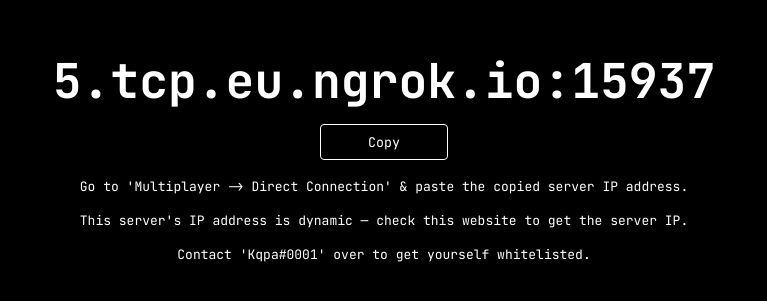
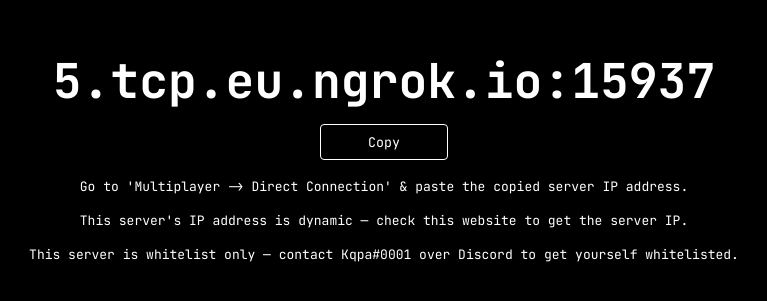
Before and after one commit to Kqpa/server, a plain HTML site: page index.html in a window 1280 px wide. Shown: the part 235-536 px from the top of the page, without its empty margins (256-1023 px from the left). Drawn offline with Linux system fonts and the light colour scheme.

Commit message:
update i

```diff
--- a/index.html
+++ b/index.html
@@ -34,7 +34,7 @@
           This server's IP address is dynamic — check this website to get the server IP.
           <br>
 	  <br>
-	  Contact 'Kqpa#0001' over to get yourself whitelisted.
+	  This server is whitelist only — contact Kqpa#0001 over Discord to get yourself whitelisted.
 	</div>
       </div>
     </div>
```
